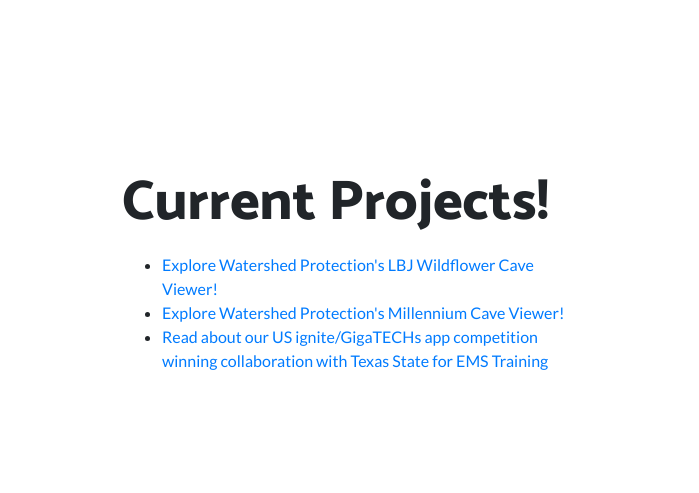
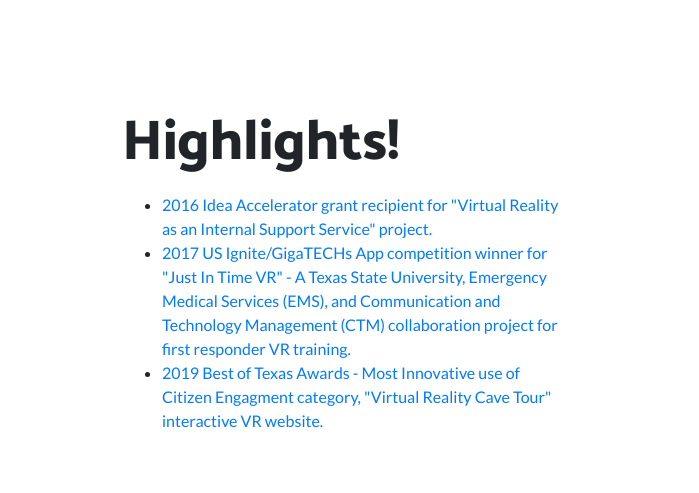
Before and after one commit to MarbennCayetano/COAVR, a website: page index.html in a window 1280 px wide. Shown: the part 2055-2548 px from the top of the page, 581-1280 px from the left. Drawn offline with Linux system fonts and the light colour scheme.

Commit message:
Update index.html
Updated Highlights section

```diff
--- a/index.html
+++ b/index.html
@@ -123,12 +123,12 @@
           </div>
           <div class="col-lg-6">
             <div class="p-5">
-              <h2 class="display-4">Current Projects!</h2>
+              <h2 class="display-4">Highlights!</h2>
               <p></p>
 				<ul>
-				  <li><a href="https://www.atxwatersheds.com/VR-CaveTours/VR-WFCave/" target="_blank">Explore Watershed Protection's LBJ Wildflower Cave Viewer!</a></li>
-				  <li><a href="https://www.atxwatersheds.com/VR-CaveTours/VR-MillenniumCave/" target="_blank">Explore Watershed Protection's Millennium Cave Viewer!</a></li>
-				  <li><a href="https://www.txstate.edu/news/news_releases/news_archive/2017/October-2017/Ignite100617.html" target="_blank">Read about our US ignite/GigaTECHs app competition winning collaboration with Texas State for EMS Training</li>
+				  <li><a href="https://ideaaccelerator.bloomfire.com/posts/2656098-2016-selected-idea-accelerator-projects" target="_blank">2016 Idea Accelerator grant recipient for "Virtual Reality as an Internal Support Service" project.</a></li>
+				  <li><a href="https://www.txstate.edu/news/news_releases/news_archive/2017/October-2017/Ignite100617.html" target="_blank">2017 US Ignite/GigaTECHs App competition winner for "Just In Time VR" - A Texas State University, Emergency Medical Services (EMS), and Communication and Technology Management (CTM) collaboration project for first responder VR training.</a></li>
+				  <li><a href="https://www.atxwatersheds.com/VR-CaveTours/VR-MillenniumCave/" target="_blank">2019 Best of Texas Awards - Most Innovative use of Citizen Engagment category, "Virtual Reality Cave Tour" interactive VR website.</a></li>
 				</ul>
             </div>
           </div>
```
